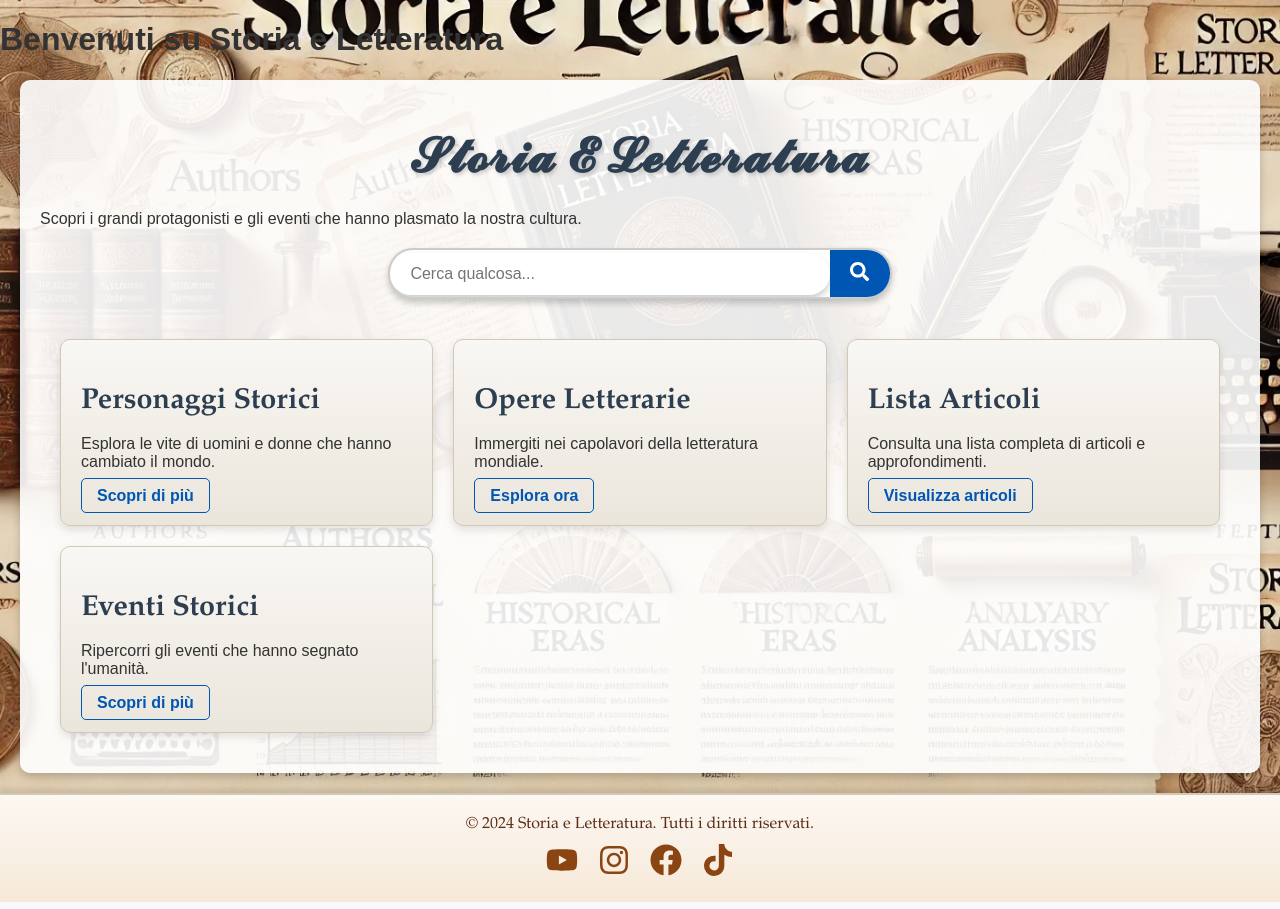
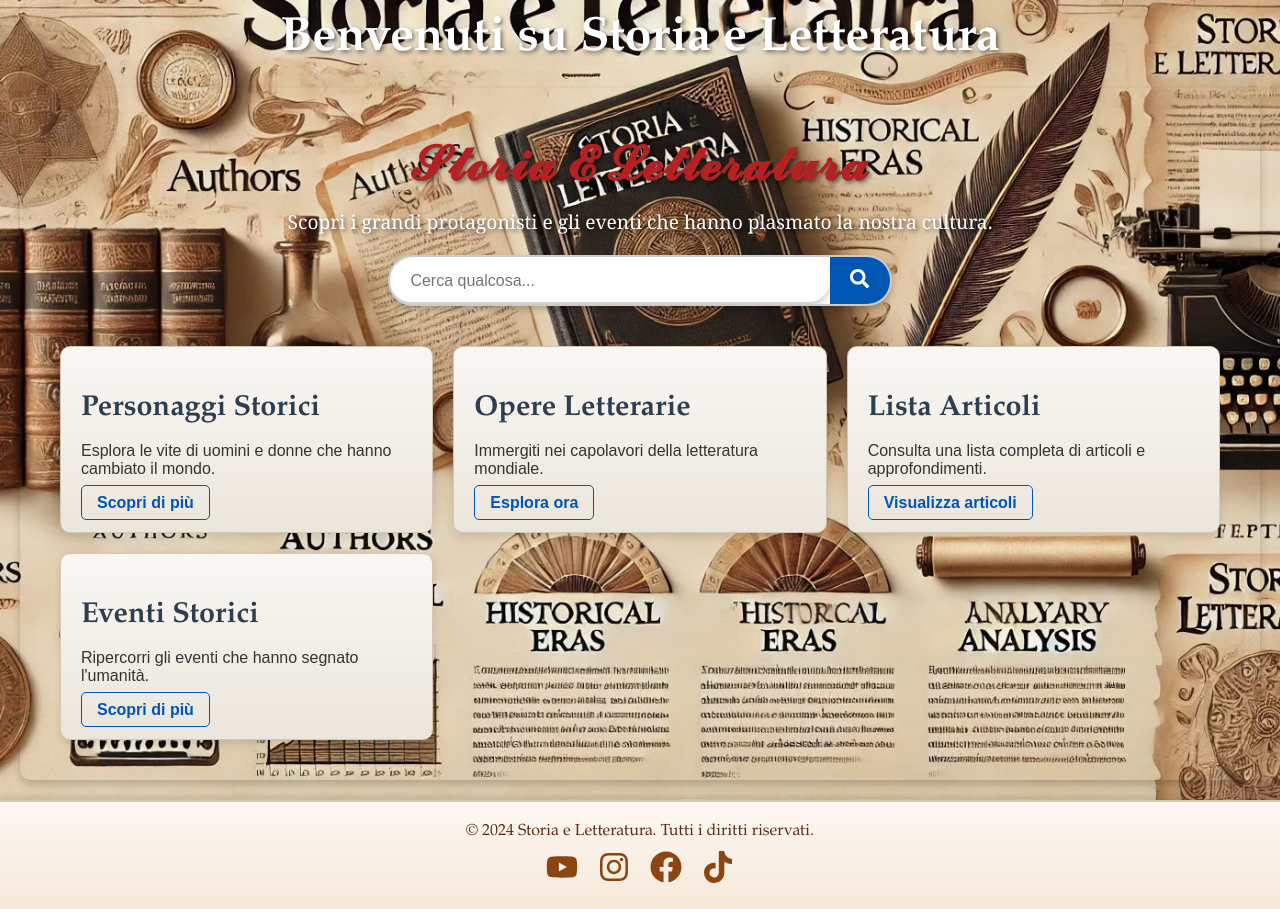
Before and after one commit to FatjonSelimaj/Stori-Letteratura, a React (Create React App) app: page / in a window 1280 px wide. Built offline with nearby package versions, Linux system fonts and the light colour scheme.

Commit message:
css aggiornamento

```diff
--- a/src/pages/Home.tsx
+++ b/src/pages/Home.tsx
@@ -61,11 +61,18 @@ const Home: React.FC = () => {
             type="text"
             placeholder="Cerca qualcosa..."
             value={query}
-            onChange={(e) => setQuery(e.target.value)}
+            onChange={(e) => {
+              const value = e.target.value;
+              setQuery(value);
+              if (value.trim() === "") {
+                setResults([]); // Cancella i risultati quando il campo è vuoto
+              }
+            }}
             onKeyDown={(e) => {
               if (e.key === "Enter") handleSearch(); // Esegue la ricerca premendo Invio
             }}
           />
+
           <button onClick={handleSearch} title="Cerca">
             <FaSearch />
           </button>
--- a/src/styles/App.css
+++ b/src/styles/App.css
@@ -64,3 +64,13 @@
   outline: 2px solid #ffffff;
   outline-offset: 2px;
 }
+
+.App-header h1 {
+  font-size: 3rem;
+  color: #ffffff; /* Rosso scuro */
+  text-align: center;
+  font-family: "Garamond", serif;
+  text-shadow: 2px 2px 4px rgba(0, 0, 0, 0.5); /* Ombra per maggiore contrasto */
+  margin-bottom: 20px;
+  margin-top: 10px;
+}
--- a/src/styles/Home.css
+++ b/src/styles/Home.css
@@ -15,7 +15,6 @@ body {
 }
 
 .home-container {
-    background: rgba(255, 255, 255, 0.9);
     /* Sfondo bianco semi-trasparente per il contenuto */
     border-radius: 10px;
     padding: 20px;
@@ -154,3 +153,80 @@ body {
     font-size: 1.2rem;
     /* Dimensione icona */
 }
+
+/* Risultati della ricerca */
+.search-results {
+    margin-top: 30px;
+    padding: 20px;
+    background: rgba(255, 255, 255, 0.9);
+    /* Sfondo bianco semi-trasparente */
+    border-radius: 10px;
+    box-shadow: 0 4px 8px rgba(0, 0, 0, 0.2);
+    max-width: 800px;
+    margin-left: auto;
+    margin-right: auto;
+    font-family: "Georgia", serif;
+}
+
+.search-results h2 {
+    font-size: 1.8rem;
+    color: #8b4513;
+    /* Marrone storico */
+    text-align: center;
+    margin-bottom: 20px;
+}
+
+.search-results ul {
+    list-style: none;
+    padding: 0;
+    margin: 0;
+}
+
+.search-results li {
+    background: linear-gradient(to right, #fdf8f3, #f5e8d8);
+    border: 1px solid #d3c8b4;
+    border-radius: 8px;
+    margin-bottom: 15px;
+    padding: 15px;
+    box-shadow: 0 4px 6px rgba(0, 0, 0, 0.1);
+    transition: transform 0.3s ease, box-shadow 0.3s ease;
+    cursor: pointer;
+}
+
+.search-results li:hover {
+    transform: translateY(-5px);
+    box-shadow: 0 6px 12px rgba(0, 0, 0, 0.2);
+}
+
+.search-results li strong {
+    font-size: 1.2rem;
+    color: #2c3e50;
+    /* Testo scuro */
+    display: block;
+    margin-bottom: 5px;
+}
+
+.search-results li p {
+    font-size: 1rem;
+    color: #555;
+    line-height: 1.5;
+    margin: 0;
+}
+
+.home-header h1 {
+    font-size: 3rem;
+    color: #b22222; /* Rosso scuro */
+    text-align: center;
+    font-family: "Garamond", serif;
+    text-shadow: 2px 2px 4px rgba(0, 0, 0, 0.5); /* Ombra nera per maggiore contrasto */
+    margin-bottom: 10px;
+}
+
+.home-header p {
+    font-size: 1.2rem;
+    color: #ffffff; /* Bianco puro */
+    text-align: center;
+    font-family: "Georgia", serif;
+    text-shadow: 2px 2px 4px rgba(0, 0, 0, 0.6); /* Ombra nera per leggibilità */
+    margin-top: 10px;
+}
```
